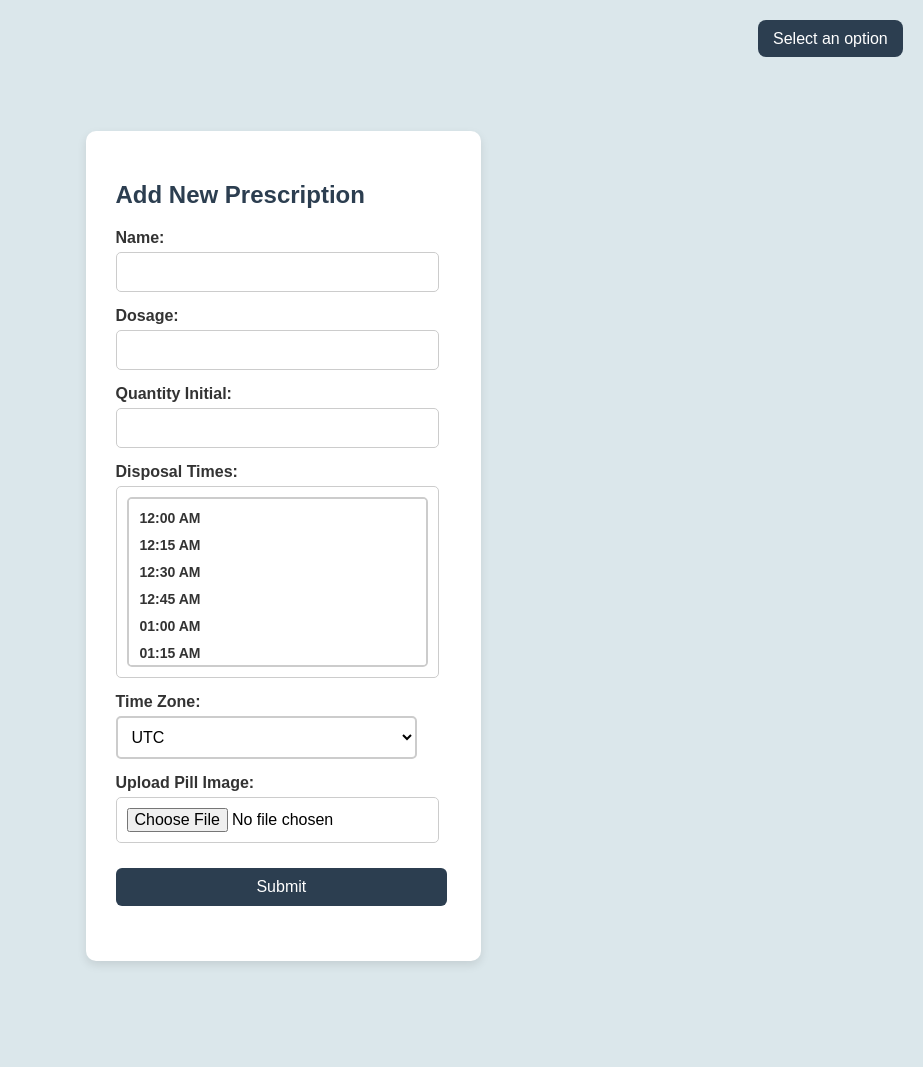
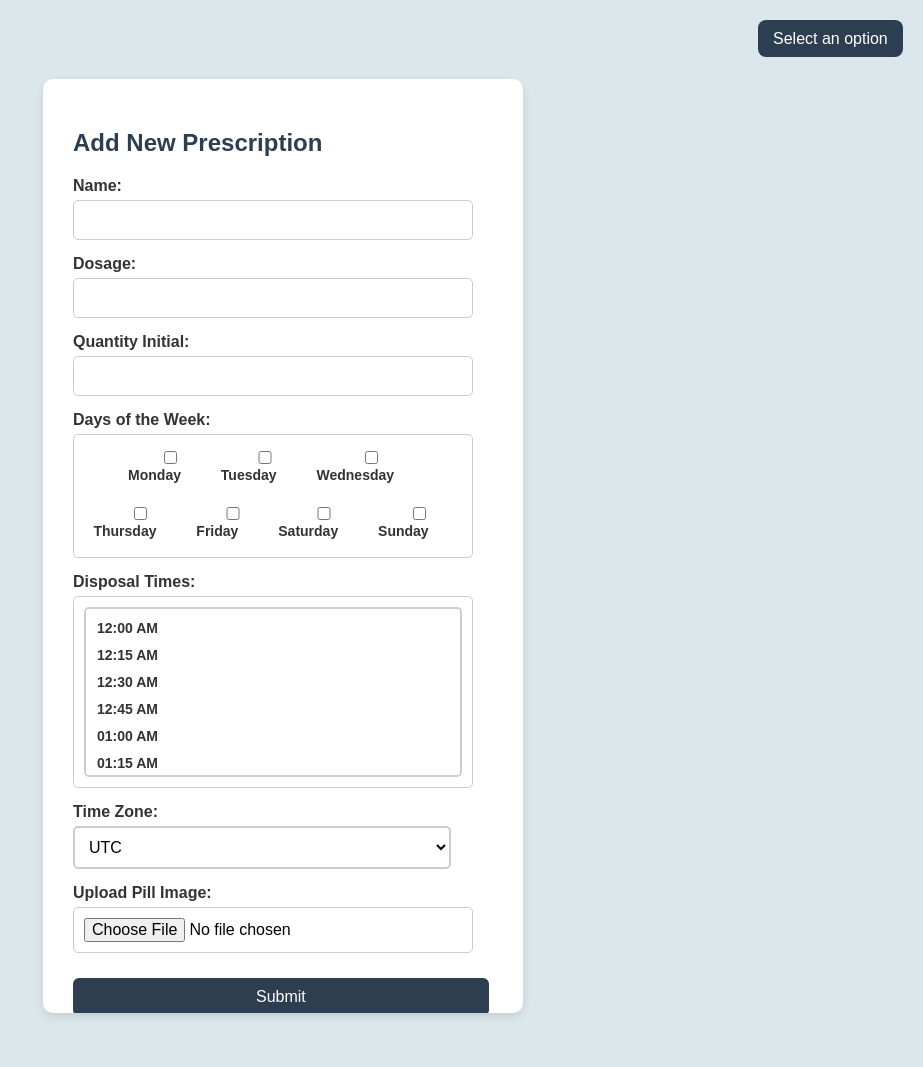
Before and after one commit to tkoda1/Capstone, a Django app: page /new_pill_form/1/ in a window 1280 px wide. Shown: the top 1067 px of the page, without its empty margins (357-1280 px from the left). Run offline with Django 5.2, Linux system fonts and the light colour scheme; the visitor is signed in with stand-in values (Sample User, id 1); data that the repository does not hold is empty; parts of the project's set-up code (start-up, migrations or seed data) failed here and were passed over.

Commit message:
adding day of the week field so no longer req every day

```diff
--- a/pillPopperPro/forms.py
+++ b/pillPopperPro/forms.py
@@ -22,12 +22,28 @@
     'Australia/Sydney', 'Australia/Melbourne'
 ]
 
+DAYS_OF_WEEK = [
+    ('MO', 'Monday'),
+    ('TU', 'Tuesday'),
+    ('WE', 'Wednesday'),
+    ('TH', 'Thursday'),
+    ('FR', 'Friday'),
+    ('SA', 'Saturday'),
+    ('SU', 'Sunday'),
+]
+
 username_validator = RegexValidator(r'^[\w.@+-]+$', 'Enter a valid username.')
 
 class PillForm(forms.Form):
     name = forms.CharField(max_length=100)
     dosage = forms.IntegerField(min_value=1, max_value=9999)
     quantity_initial = forms.IntegerField(min_value=1)
+
+    days_of_week = forms.MultipleChoiceField(
+        choices=DAYS_OF_WEEK,
+        widget=forms.CheckboxSelectMultiple,
+        required=True
+    )
 
     disposal_times = forms.MultipleChoiceField(
         choices=generate_time_choices(),
@@ -43,7 +59,8 @@
 
     class Meta:
         model = Pill
-        fields = ('name', 'dosage', 'disposal_times', 'quantity_initial', 'pill_slot', 'image')
+        fields = ('name', 'dosage', 'disposal_times', 'days_of_week', 'quantity_initial', 'pill_slot', 'image')
+
 
     def clean_name(self):
         name = self.cleaned_data['name']
@@ -66,6 +83,12 @@
         if not disposal_times:
             raise forms.ValidationError("Please select at least one disposal time.")
         return disposal_times
+
+    def clean_days_of_week(self):
+        days = self.cleaned_data.get('days_of_week', [])
+        if not days:
+            raise forms.ValidationError("Please select at least one day.")
+        return days
 
 
 class LoginForm(forms.Form):
--- a/pillPopperPro/templates/newPillForm.html
+++ b/pillPopperPro/templates/newPillForm.html
@@ -21,6 +21,18 @@
             <label for="{{ form.quantity_initial.id_for_label }}">Quantity Initial:</label>
             {{ form.quantity_initial }}
         </div>
+
+        <div class="form-group">
+            <label for="{{ form.days_of_week.id_for_label }}">Days of the Week:</label>
+            <div class="checkbox-container">
+                {% for checkbox in form.days_of_week %}
+                    <label class="checkbox-label">
+                        {{ checkbox.tag }} {{ checkbox.choice_label }}
+                    </label>
+                {% endfor %}
+            </div>
+        </div>
+
 
         <div class="form-group">
             <label for="{{ form.disposal_times.id_for_label }}">Disposal Times:</label>
--- a/pillPopperPro/views.py
+++ b/pillPopperPro/views.py
@@ -259,8 +259,10 @@
                 'quantity_initial': existing_pill.quantity_initial,
                 'disposal_times': existing_pill.disposal_times,
                 'timezone': existing_pill.timezone,
+                'days_of_week': existing_pill.days_of_week,
                 'image': existing_pill.image
             }
+
             context['form'] = PillForm(initial=initial_data)
         except Pill.DoesNotExist:
             context['form'] = PillForm()
@@ -286,12 +288,14 @@
         name=form.cleaned_data['name'],
         dosage=form.cleaned_data['dosage'],
         disposal_times=form.cleaned_data['disposal_times'],
+        days_of_week=form.cleaned_data['days_of_week'],
         quantity_initial=form.cleaned_data['quantity_initial'],
         quantity_remaining=form.cleaned_data['quantity_initial'],
         pill_slot=slot_id,
         timezone=form.cleaned_data['timezone'],
         image=uploaded_image
     )
+
     new_pill.save()
 
 
@@ -304,24 +308,21 @@
         user_timezone = pytz.timezone(new_pill.timezone)
 
         for time in form.cleaned_data['disposal_times']:
+            #make sure on day
+            for day in form.cleaned_data['days_of_week']:
+                naive_event_time = datetime.datetime.combine(datetime.date.today(), datetime.datetime.strptime(time, "%H:%M").time())
+                event_time = user_timezone.localize(naive_event_time)
 
-            naive_event_time = datetime.datetime.combine(datetime.date.today(), datetime.datetime.strptime(time, "%H:%M").time())
+                event = {
+                    'summary': f"Take {new_pill.name}",
+                    'description': f"Dosage: {new_pill.dosage} mg",
+                    'start': {'dateTime': event_time.isoformat(), 'timeZone': new_pill.timezone},
+                    'end': {'dateTime': (event_time + datetime.timedelta(minutes=15)).isoformat(), 'timeZone': new_pill.timezone},
+                    'recurrence': [f'RRULE:FREQ=WEEKLY;BYDAY={",".join(form.cleaned_data["days_of_week"])}']
+                }
 
+                service.events().insert(calendarId='primary', body=event).execute()
 
-            event_time = user_timezone.localize(naive_event_time)
-
-            print(f"Event Time (localized to user timezone): {event_time}")
-
-
-            event = {
-                'summary': f"Take {new_pill.name}",
-                'description': f"Dosage: {new_pill.dosage} mg",
-                'start': {'dateTime': event_time.isoformat(), 'timeZone': pytz.timezone(new_pill.timezone).zone},
-                'end': {'dateTime': (event_time + datetime.timedelta(minutes=15)).isoformat(), 'timeZone': pytz.timezone(new_pill.timezone).zone},
-                'recurrence': ['RRULE:FREQ=DAILY'],
-            }
-
-            event = service.events().insert(calendarId='primary', body=event).execute()
 
     #name = 'pill_name' +  str(context['id'])
     #context[name] = form.cleaned_data['name']
```
Also changed, not shown: pillPopperPro/models.py (+12 -0 lines), pillPopperPro/migrations/0007_pill_days_of_week.py (added).
